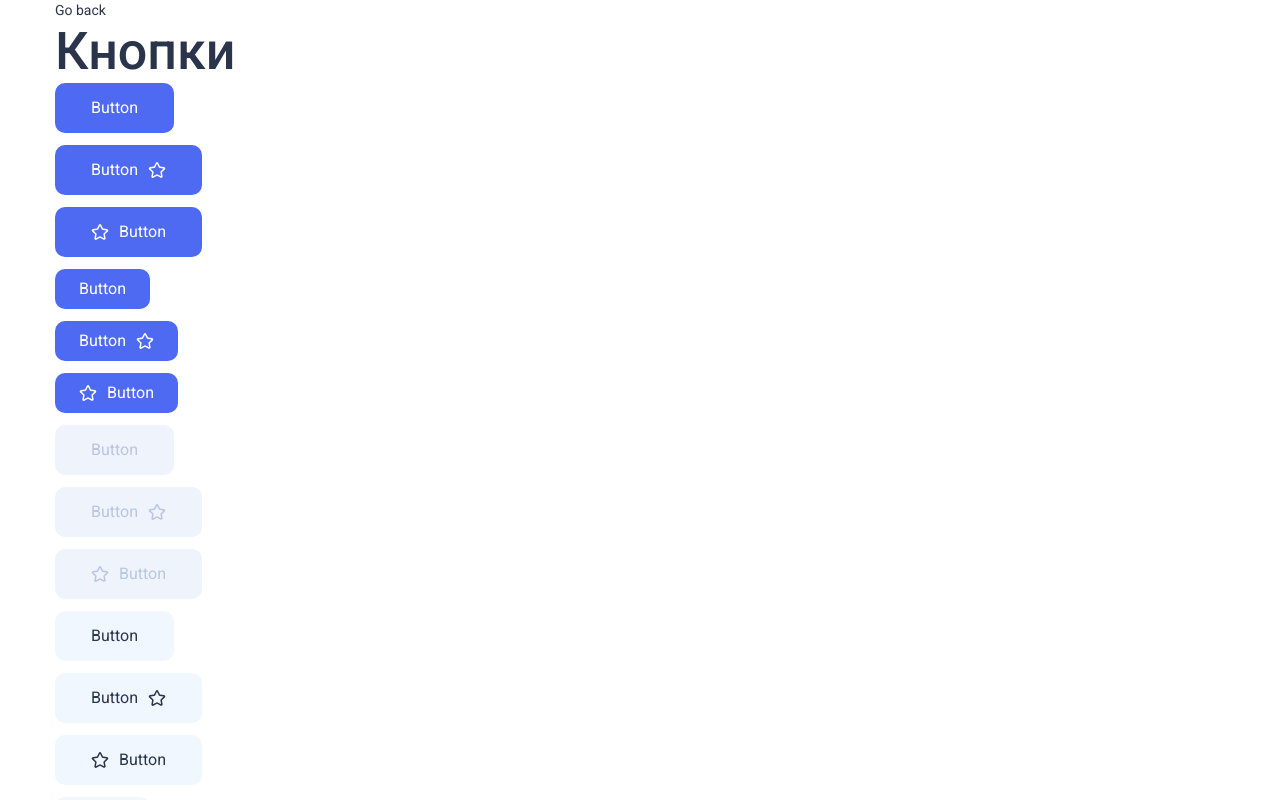
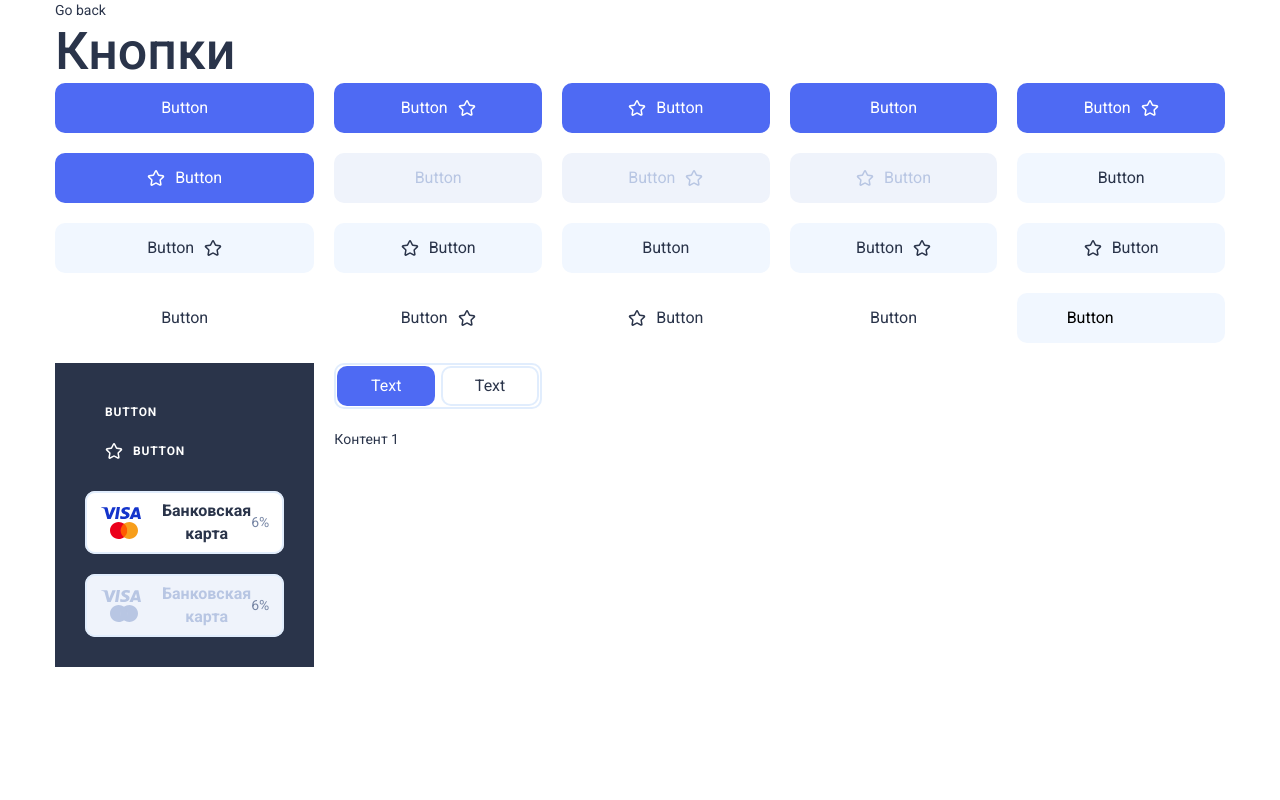
Before and after one commit to Miraden/miraden-next, a Next.js app: page /ui-kit/buttons in a window 1280 px wide. Shown: the top 800 px of the page. Built offline with nearby package versions, Linux system fonts and the light colour scheme.

Commit message:
feat: tab buttons draft

```diff
--- /dev/null
+++ b/src/components/ui/TabButtons.tsx
@@ -0,0 +1,74 @@
+import React, { useState } from "react";
+import styled from "styled-components";
+
+type TabButtonsProps = {
+  tabs: { label: string; id: string }[];
+  defaultTabId: string;
+};
+
+type ButtonProps = {
+  active: boolean;
+};
+
+const TabButtons: React.FC<TabButtonsProps> = ({ tabs, defaultTabId }) => {
+  const [activeTabId, setActiveTabId] = useState(defaultTabId);
+
+  const handleTabClick = (tabId: string) => {
+    setActiveTabId(tabId);
+  };
+
+  const activeTab = tabs.find((tab) => tab.id === activeTabId);
+
+  return (
+    <Container>
+      <Tabs>
+        {tabs.map((tab) => (
+          <Button
+            className="Font_16_20"
+            key={tab.id}
+            onClick={() => handleTabClick(tab.id)}
+            active={tab.id === activeTabId}
+          >
+            {tab.label}
+          </Button>
+        ))}
+      </Tabs>
+
+      <Content>
+        {activeTab === tabs[0] && <div>Контент 1</div>}
+        {activeTab === tabs[1] && <div>Контент 2</div>}
+      </Content>
+    </Container>
+  );
+};
+
+const Container = styled.div``;
+
+const Tabs = styled.div`
+  display: flex;
+  box-shadow: 0 0 0 2px #e1edfd inset;
+  border-radius: 10px;
+  max-width: 300px;
+  width: 100%;
+`;
+
+const Button = styled.button<ButtonProps>`
+  box-shadow: ${(props) => (props.active ? "" : "0 0 0 2px #e1edfd inset")};
+  width: 100%;
+  padding: 10px 15px;
+  margin: 3px;
+  border: none;
+  border-radius: 10px;
+  background-color: ${(props) => (props.active ? "#4E6AF3" : "#fff")};
+  color: ${(props) => (props.active ? "#fff" : "#2A344A")};
+  cursor: pointer;
+  :hover {
+    background-color: ${(props) => (props.active ? "#4E6AF3" : "#F1F7FF")};
+  }
+`;
+
+const Content = styled.div`
+  margin-top: 20px;
+`;
+
+export { TabButtons };
--- a/src/components/ui/index.ts
+++ b/src/components/ui/index.ts
@@ -9,5 +9,6 @@ export { Radio } from "./Radio";
 export { RequestButton } from "./RequestButton";
 export { Search } from "./Search";
 export { Sticker } from "./Sticker";
+export { TabButtons } from "./TabButtons";
 export { TextAreaInput } from "./TextAreaInput";
 export { ToggleButton } from "./ToggleButton";
--- a/src/pages/ui-kit/buttons.tsx
+++ b/src/pages/ui-kit/buttons.tsx
@@ -1,4 +1,4 @@
-import { Button, PayButton, RequestButton } from "@/components/ui";
+import { Button, PayButton, RequestButton, TabButtons } from "@/components/ui";
 import { StarIcon, VisaIcon } from "@/icons";
 import { Inter } from "next/font/google";
 import Head from "next/head";
@@ -74,7 +74,6 @@ export default function ButtonsPage() {
             Button
           </Button>
           <RequestButton>Button</RequestButton>
-          <RequestButton compact>Button</RequestButton>
           <div className="PayButtons">
             <Button header>Button</Button>
             <Button header leftIcon={<StarIcon />}>
@@ -85,6 +84,15 @@ export default function ButtonsPage() {
               Банковская карта
             </PayButton>
           </div>
+          <div>
+            <TabButtons
+              tabs={[
+                { label: "Text", id: "1" },
+                { label: "Text", id: "2" },
+              ]}
+              defaultTabId={"1"}
+            />
+          </div>
         </StyledButtons>
       </main>
     </>
@@ -92,9 +100,9 @@ export default function ButtonsPage() {
 }
 
 const StyledButtons = styled.div`
-  button:not(:first-child) {
-    margin-top: 12px;
-  }
+  display: grid;
+  grid-template-columns: repeat(5, 1fr);
+  grid-gap: 20px;
 
   .PayButtons {
     padding: 30px;
```
